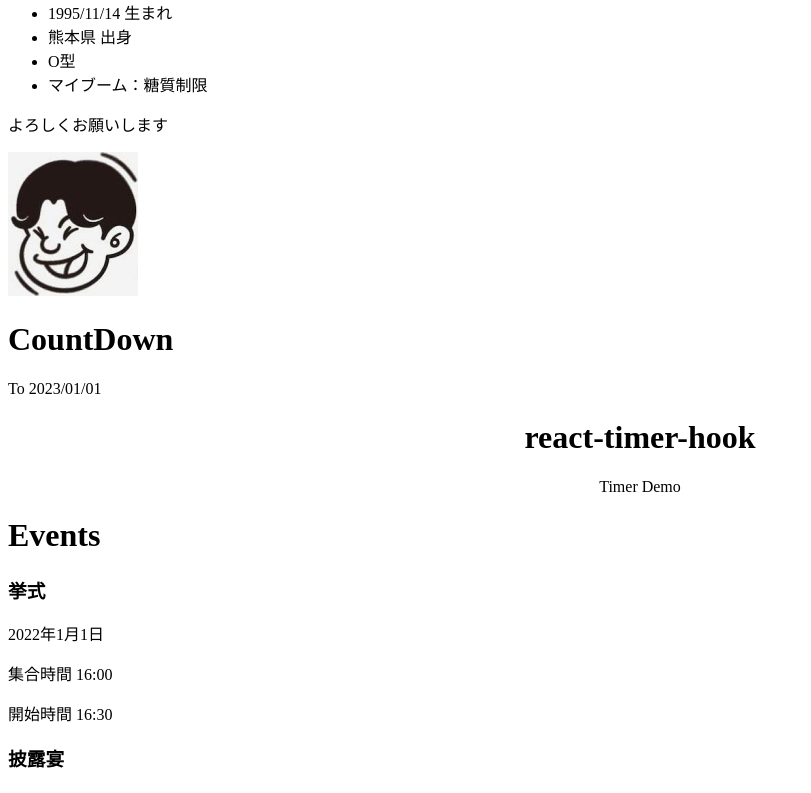
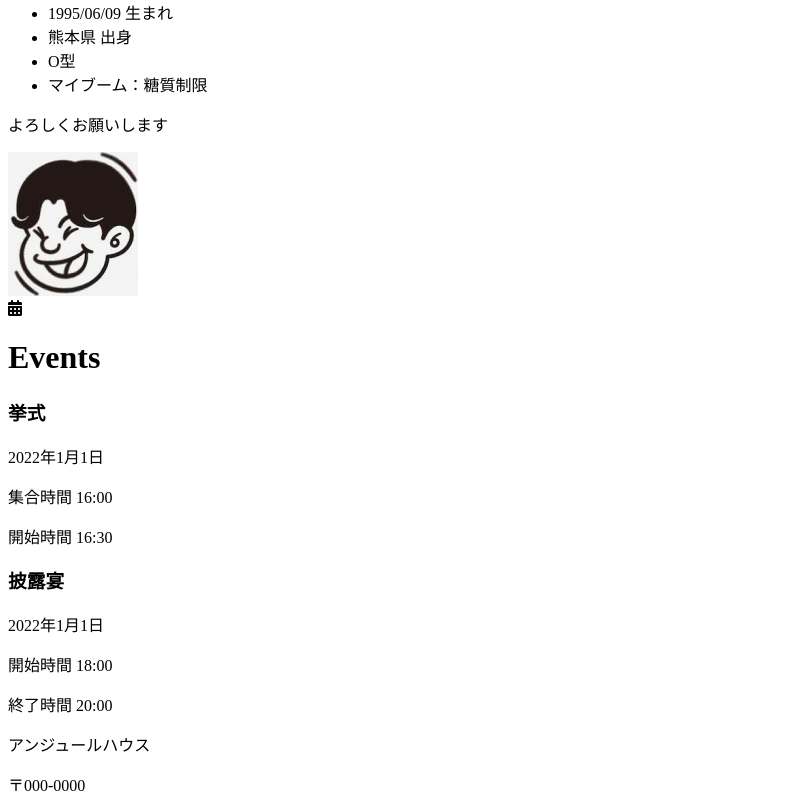
Before and after one commit to Hiroki-kt/kata-wedding, a Next.js app: page /top in a window 1280 px wide. Shown: the part 1446-2239 px from the top of the page, without its empty margins (0-811 px from the left). Built offline with nearby package versions, Linux system fonts and the light colour scheme.

Commit message:
fix section title

```diff
--- a/components/CommentWirthIcon.tsx
+++ b/components/CommentWirthIcon.tsx
@@ -8,7 +8,7 @@ const CommentWithIcon = (props: CommentWithIconProps) => {
   const bgColor = props.type === 'groom' ? 'bg-blue-500' : 'bg-pink-500'
   return (
     <div className="w-full flex my-8">
-      <div className={`w-2/3 ${bgColor}`}>
+      <div className={`w-2/3 ${bgColor} rounded-2xl p-2`}>
         <p className="text-[18px] text-black">{props.comment}</p>
       </div>
       <div className="w-1/3">
--- a/components/SectionTitle.tsx
+++ b/components/SectionTitle.tsx
@@ -1,5 +1,5 @@
 import { FontAwesomeIcon } from '@fortawesome/react-fontawesome'
-import { faGamepad, faMessage } from '@fortawesome/free-solid-svg-icons'
+import { faMessage, faCalendarDays } from '@fortawesome/free-solid-svg-icons'
 
 class SectionTitleProps {
   icon?: string
@@ -8,27 +8,30 @@ class SectionTitleProps {
 }
 
 const SectionTitle = (props: SectionTitleProps) => {
-  let titleIcon
-
+  let titleIcon, iconColor
+  console.log(props.icon)
   switch (props.icon) {
-    case 'faGamepad':
-      titleIcon = faGamepad
+    default:
+      titleIcon = faMessage
+      iconColor = 'text-green-500'
+      break
     case 'faMessage':
       titleIcon = faMessage
-    default:
-      titleIcon = faMessage
+      iconColor = 'text-yellow-500'
+      break
+    case 'faCalendarDays':
+      titleIcon = faCalendarDays
+      iconColor = 'text-purple-500'
+      break
+  }
 
   return (
     <div className="pt-[100px] flex flex-col justify-center">
-          <FontAwesomeIcon
-            icon={titleIcon}
-            className="h-[60px] text-yellow-500"
-          />
+      <FontAwesomeIcon icon={titleIcon} className={`h-[60px] ${iconColor}`} />
       <h1 className="text-center text-[48px] text-black font-extrabold">
         {props.name}
       </h1>
     </div>
   )
 }
-}
 export default SectionTitle
--- a/pages/EventsInfo.tsx
+++ b/pages/EventsInfo.tsx
@@ -1,11 +1,11 @@
+import SectionTitle from '@/SectionTitle'
+
 const EventsInfo = () => {
   return (
     <div className="w-full bg-gray-100 border-b-4">
-      <div className="w-[80%] m-auto pt-[100px] pb-[100px]">
+      <div className="w-[80%] m-auto py-5">
         {/* Title */}
-        <div className="pt-[100px]">
-          <h1 className="text-center text-4xl text-black">Events</h1>
-        </div>
+        <SectionTitle icon="faCalendarDays" name="Events" />
         {/* Contents1 */}
         <div className="mt-[80px] flex">
           {/*  */}
--- a/pages/Message.tsx
+++ b/pages/Message.tsx
@@ -3,10 +3,10 @@ import IntroPerson from '@/IntroPerson'
 
 const Message = () => {
   return (
-    <div className="w-full bg-gray-100 border-b-4">
-      <div className="w-[80%] m-auto pt-[50px] pb-[50px]">
+    <div className="w-full bg-gray-100">
+      <div className="w-[80%] m-auto py-5">
         {/* Title */}
-        <SectionTitle icon="Mail" color="yellow" name="Message" />
+        <SectionTitle icon="faMessage" name="Message" />
         {/* Contents1 */}
         <div className="mt-[30px]">
           <p className="text-[18px] text-black">
--- a/pages/top.tsx
+++ b/pages/top.tsx
@@ -9,7 +9,7 @@ const Top = () => {
     <div className="w-screen h-screen">
       <Hero></Hero>
       <Message></Message>
-      <CountDown></CountDown>
+      {/* <CountDown></CountDown> */}
       <EventsInfo></EventsInfo>
       <RVSP></RVSP>
     </div>
--- a/public/data.json
+++ b/public/data.json
@@ -8,7 +8,7 @@
       "Comment": "よろしくお願いします"
     },
     "Nao": {
-      "BirthDay": "1995/11/14",
+      "BirthDay": "1995/06/09",
       "Country": "熊本県",
       "BradType": "O型",
       "Myboom": "糖質制限",
```
Lines whose indentation alone changed are shown as unchanged.
